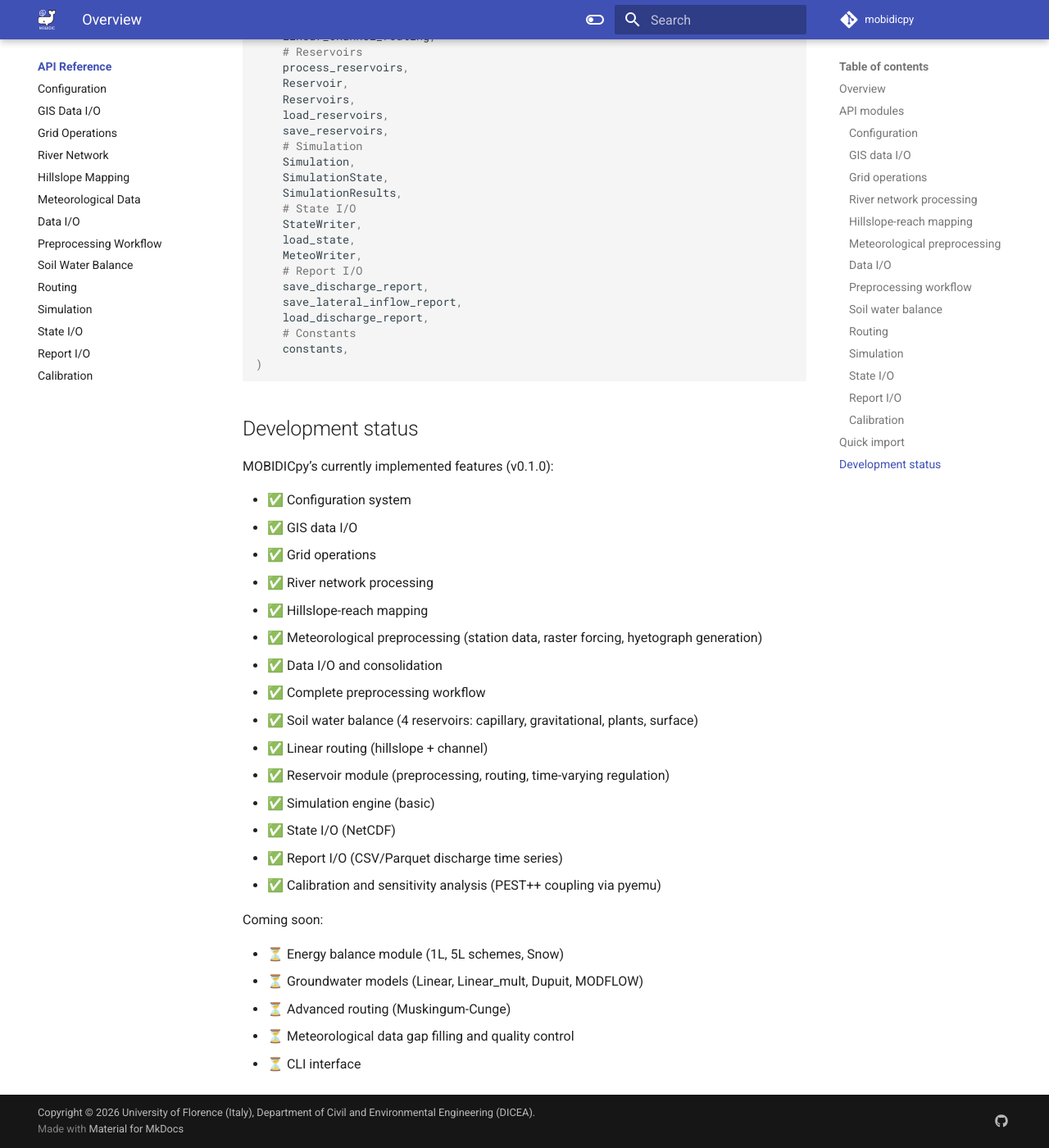
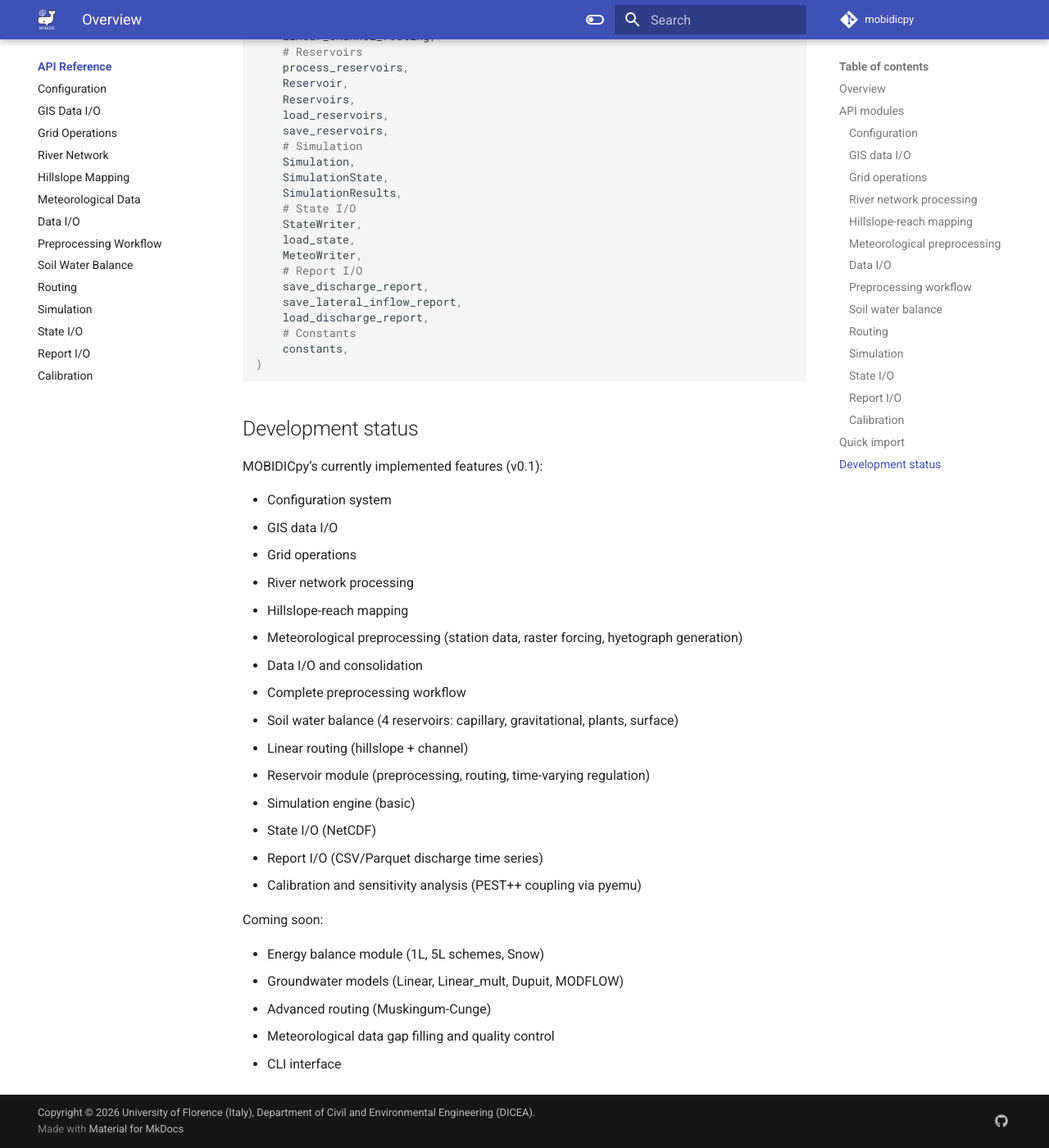
Before and after one commit to mobidichydro/MOBIDICpy, an MkDocs documentation site: the page built from docs/reference/index.md, in a window 1280 px wide and 1400 px high, scrolled down 4363 px. Shown: the whole window at 82% size. Built offline with MkDocs 1.6.1 and Material for MkDocs 9.7.7, drawn with Linux system fonts in a browser that asks for light colours; a script that is not in the unit is left out; comment, search, counter and statistics services are not loaded; the version menu is left out.

Commit message:
Minor updates for version upgrade to 0.1.1

```diff
--- a/docs/reference/index.md
+++ b/docs/reference/index.md
@@ -173,28 +173,28 @@
 
 ## Development status
 
-MOBIDICpy's currently implemented features (v0.1.0):
+MOBIDICpy's currently implemented features (v0.1):
 
-- ✅ Configuration system
-- ✅ GIS data I/O
-- ✅ Grid operations
-- ✅ River network processing
-- ✅ Hillslope-reach mapping
-- ✅ Meteorological preprocessing (station data, raster forcing, hyetograph generation)
-- ✅ Data I/O and consolidation
-- ✅ Complete preprocessing workflow
-- ✅ Soil water balance (4 reservoirs: capillary, gravitational, plants, surface)
-- ✅ Linear routing (hillslope + channel)
-- ✅ Reservoir module (preprocessing, routing, time-varying regulation)
-- ✅ Simulation engine (basic)
-- ✅ State I/O (NetCDF)
-- ✅ Report I/O (CSV/Parquet discharge time series)
-- ✅ Calibration and sensitivity analysis (PEST++ coupling via pyemu)
+- Configuration system
+- GIS data I/O
+- Grid operations
+- River network processing
+- Hillslope-reach mapping
+- Meteorological preprocessing (station data, raster forcing, hyetograph generation)
+- Data I/O and consolidation
+- Complete preprocessing workflow
+- Soil water balance (4 reservoirs: capillary, gravitational, plants, surface)
+- Linear routing (hillslope + channel)
+- Reservoir module (preprocessing, routing, time-varying regulation)
+- Simulation engine (basic)
+- State I/O (NetCDF)
+- Report I/O (CSV/Parquet discharge time series)
+- Calibration and sensitivity analysis (PEST++ coupling via pyemu)
 
 Coming soon:
 
-- ⏳ Energy balance module (1L, 5L schemes, Snow)
-- ⏳ Groundwater models (Linear, Linear_mult, Dupuit, MODFLOW)
-- ⏳ Advanced routing (Muskingum-Cunge)
-- ⏳ Meteorological data gap filling and quality control
-- ⏳ CLI interface
+- Energy balance module (1L, 5L schemes, Snow)
+- Groundwater models (Linear, Linear_mult, Dupuit, MODFLOW)
+- Advanced routing (Muskingum-Cunge)
+- Meteorological data gap filling and quality control
+- CLI interface
--- a/mobidic/__init__.py
+++ b/mobidic/__init__.py
@@ -1,6 +1,6 @@
 """MOBIDIC - Distributed and continuous hydrological balance model."""
 
-__version__ = "0.1.0"
+__version__ = "0.1.1"
 
 from mobidic.config import MOBIDICConfig
 from mobidic.config import load_config
--- a/pyproject.toml
+++ b/pyproject.toml
@@ -40,7 +40,7 @@
 name = "mobidicpy"
 readme = {file = "README.md", content-type = "text/markdown"}
 requires-python = ">=3.11"
-version = "0.1.0"
+version = "0.1.1"
 
 
 [project.optional-dependencies]
@@ -49,7 +49,7 @@
     "pytest-cov>=4.0",
     "coverage>=7.0",
     "genbadge[coverage]>=1.1.3",
-    "ruff>=0.1.0",
+    "ruff>=0.1.1",
     "bump-my-version>=1.0",
 ]
 calibration = [
@@ -133,7 +133,7 @@
 no-lines-before = ["future","standard-library","third-party","first-party","local-folder"]
 
 [tool.bumpversion]
-current_version = "0.1.0"
+current_version = "0.1.1"
 
 [[tool.bumpversion.files]]
 filename = "mobidic/__init__.py"
```
Also changed, not shown: docs/development.md (+7 -0 lines), docs/index.md (+1 -1 lines), docs/introduction.md (+2 -2 lines), 1 other file.
